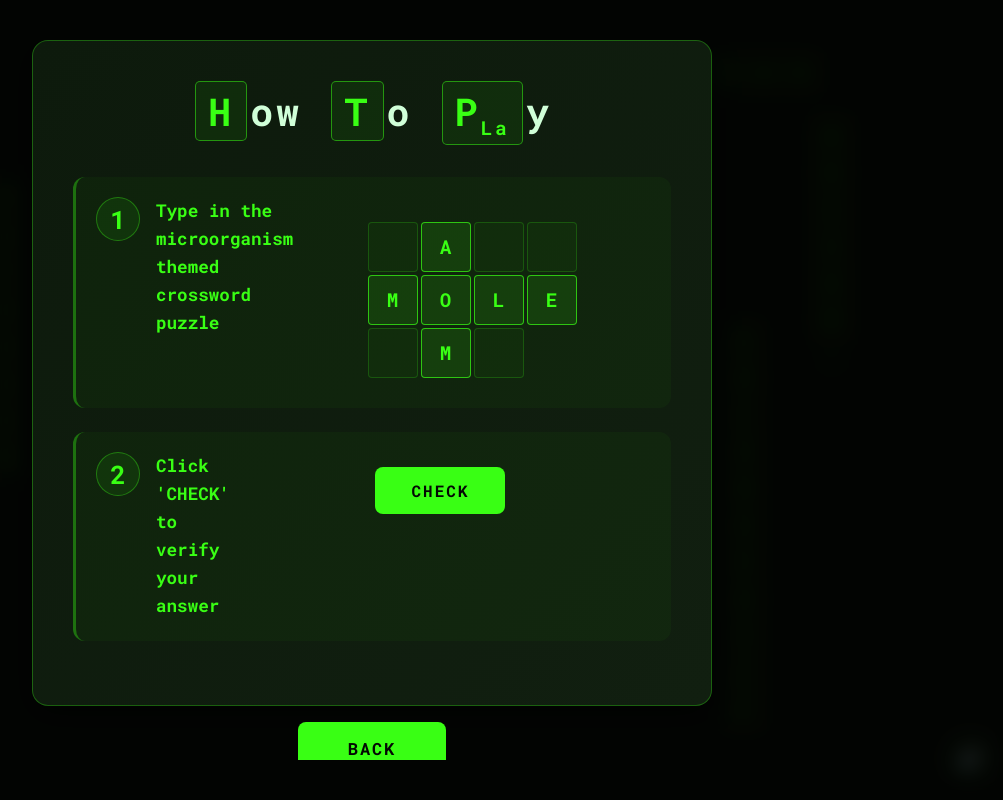
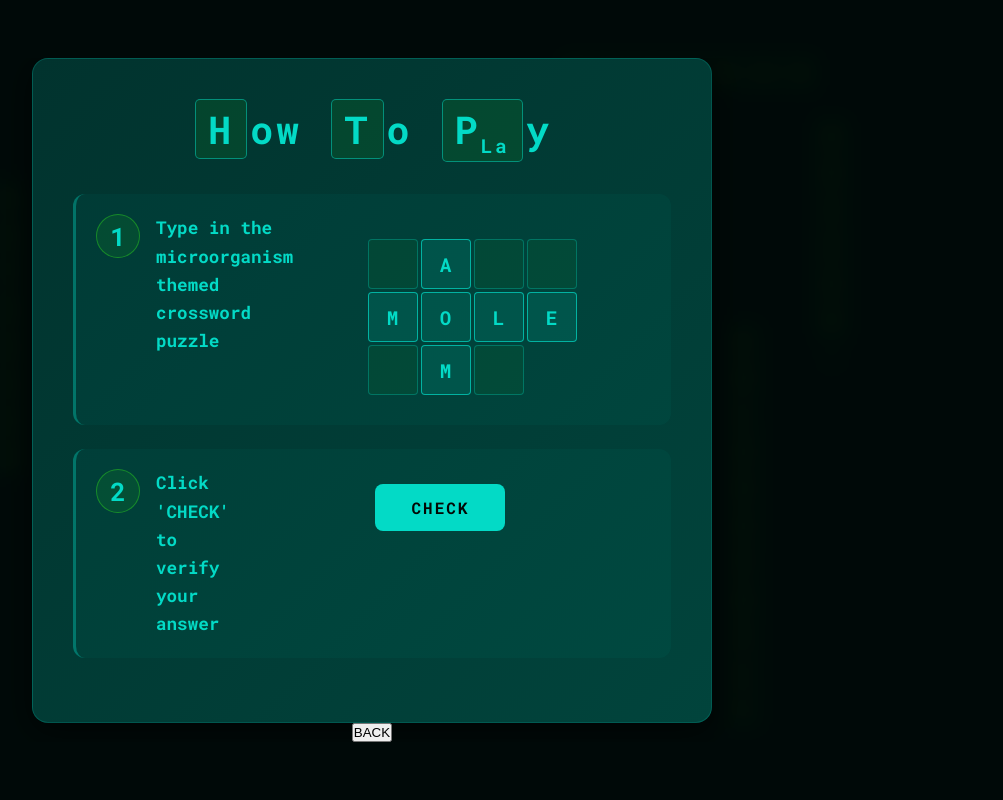
Before and after one commit to SanwikSagarPW/Crossword_Microorganisms, a plain HTML site: page index.html in a window 1280 px wide. Both pictures are taken after a click on the button "HOW TO PLAY". Shown: the whole page, without its empty margins (268-1271 px from the left). Drawn offline with Linux system fonts and the light colour scheme.

Commit message:
feat: unify all UI accent and highlight colors to #03dac6 (monochrome theme) and fix CSS block errors

```diff
--- a/index.html
+++ b/index.html
@@ -9,12 +9,12 @@
     <link href="https://fonts.googleapis.com/css2?family=Roboto+Mono:wght@400;700&display=swap" rel="stylesheet">
     <style>
         :root {
-            --background-color: #090f09;
-            --card-background: #0d160c;
-            --text-color: #d0ffd8;
-            --accent-color: #39ff14;
-            --button-hover: #2ee810;
-            --overlay-bg: rgba(0, 0, 0, 0.9);
+            --background-color: #01201c;
+            --card-background: #01332e;
+            --text-color: #03dac6;
+            --accent-color: #03dac6;
+            --button-hover: rgba(3,218,198,0.18);
+            --overlay-bg: rgba(3,218,198,0.09);
         }
 
         * {
@@ -131,7 +131,7 @@
 
         .game-eyebrow {
             font-size: clamp(0.65em, 2vw, 0.78em);
-            color: rgba(57, 255, 20, 0.55);
+            color: rgba(3,218,198,0.55);
             letter-spacing: 3px;
             text-transform: uppercase;
             margin-bottom: 10px;
@@ -149,7 +149,7 @@
 
         .game-subtitle {
             font-size: clamp(0.7em, 2.5vw, 0.95em);
-            color: rgba(208, 255, 216, 0.45);
+            color: rgba(3,218,198,0.45);
             letter-spacing: clamp(2px, 1vw, 4px);
             text-transform: uppercase;
             margin-top: 8px;
@@ -189,7 +189,7 @@
             width: 0;
             height: 0;
             border-radius: 50%;
-            background: rgba(255, 255, 255, 0.2);
+            background: rgba(3,218,198,0.12);
             transform: translate(-50%, -50%);
             transition: width 0.6s, height 0.6s;
         }
@@ -206,7 +206,7 @@
 
         .play-btn {
             background-color: var(--accent-color);
-            color: #040804;
+            color: #01201c;
             box-shadow: none;
         }
 
@@ -223,7 +223,7 @@
         .how-to-btn {
             background-color: transparent;
             color: var(--accent-color);
-            border: 1px solid rgba(57, 255, 20, 0.45);
+            border: 1px solid rgba(3,218,198,0.45);
         }
 
         .how-to-btn:hover {
@@ -286,14 +286,14 @@
 
         /* How to Play Content Styles */
         .how-to-play-content {
-            background: linear-gradient(135deg, #0d1a0c 0%, #111f10 100%);
+            background: linear-gradient(135deg, #01332e 0%, #01443c 100%);
             border-radius: 16px;
             padding: clamp(20px, 4vw, 40px);
             max-width: 680px;
             box-shadow: 0 8px 32px rgba(0,0,0,0.6);
-            border: 1px solid rgba(57, 255, 20, 0.3);
-        }
-
+            border: 1px solid rgba(3,218,198,0.2);
+            background-color: rgba(3,218,198,0.05);
+            color: rgba(3,218,198,0.4);
         .how-to-title {
             font-size: clamp(1.6em, 5vw, 2.4em);
             text-align: center;
@@ -305,7 +305,7 @@
 
         .title-letter {
             display: inline-block;
-            border: 1px solid rgba(57, 255, 20, 0.5);
+            border: 1px solid rgba(3,218,198,0.5);
             padding: 4px 12px;
             margin: 0 3px;
             background-color: rgba(57, 255, 20, 0.08);
@@ -324,9 +324,9 @@
             align-items: flex-start;
             margin-bottom: clamp(18px, 3vh, 35px);
             padding: clamp(12px, 2vw, 20px);
-            background-color: rgba(57, 255, 20, 0.04);
+            background-color: rgba(3,218,198,0.04);
             border-radius: 12px;
-            border-left: 3px solid rgba(57, 255, 20, 0.35);
+            border-left: 3px solid rgba(3,218,198,0.35);
         }
 
         .instruction-number {
@@ -374,7 +374,7 @@
         .mini-cell {
             width: 50px;
             height: 50px;
-            border: 1px solid rgba(57, 255, 20, 0.2);
+                border: 1px solid rgba(3,218,198,0.3);
             background-color: rgba(57, 255, 20, 0.04);
             display: flex;
             align-items: center;
@@ -386,8 +386,8 @@
         }
 
         .mini-cell.filled {
-            background-color: rgba(57, 255, 20, 0.12);
-            border-color: rgba(57, 255, 20, 0.7);
+            background-color: rgba(3,218,198,0.12);
+            border-color: rgba(3,218,198,0.7);
             color: var(--accent-color);
         }
 
@@ -464,8 +464,8 @@
             right: 20px;
             width: 44px;
             height: 44px;
-            background-color: rgba(17, 28, 15, 0.92);
-            border: 1px solid rgba(57, 255, 20, 0.28);
+            background-color: rgba(1,32,28,0.92);
+            border: 1px solid rgba(3,218,198,0.28);
             border-radius: 50%;
             cursor: pointer;
             display: flex;
@@ -481,13 +481,14 @@
 
         .music-control:hover {
             transform: scale(1.08);
-            border-color: rgba(57, 255, 20, 0.55);
+            border-color: rgba(3,218,198,0.55);
         }
 
         .music-control.muted {
-            background-color: rgba(30, 30, 30, 0.7);
-            border-color: rgba(100, 100, 100, 0.3);
-            color: rgba(208,255,216,0.28);
+            background-color: rgba(1,32,28,0.7);
+            border-color: rgba(3,218,198,0.3);
+            color: rgba(3,218,198,0.28);
+        }
         }
     </style>
 </head>
--- a/style.css
+++ b/style.css
@@ -1,18 +1,18 @@
 :root {
-    --background-color: #090f09;
-    --grid-background: #0d150c;
-    --cell-background: #111c0f;
-    --text-color: #d0ffd8;
-    --accent-color: #39ff14;
-    --highlight-color: rgba(57, 255, 20, 0.09);
-    --focus-color: rgba(57, 255, 20, 0.18);
-    --focus-outline: #39ff14;
-    --correct-color: rgba(57, 255, 20, 0.15);
-    --incorrect-color: rgba(255, 50, 50, 0.22);
-    --border-color: rgba(57, 255, 20, 0.28);
-    --hint-color: rgba(255, 214, 0, 0.1);
-    --xp-color: #ffd700;
-    --empty-cell: #040804;
+    --background-color: #01201c;
+    --grid-background: #01332e;
+    --cell-background: #01443c;
+    --text-color: #03dac6;
+    --accent-color: #03dac6;
+    --highlight-color: rgba(3,218,198,0.09);
+    --focus-color: rgba(3,218,198,0.18);
+    --focus-outline: #03dac6;
+    --correct-color: rgba(3,218,198,0.15);
+    --incorrect-color: rgba(3,218,198,0.22);
+    --border-color: rgba(3,218,198,0.28);
+    --hint-color: rgba(3,218,198,0.1);
+    --xp-color: #03dac6;
+    --empty-cell: #01201c;
 }
 
 * { box-sizing: border-box; margin: 0; padding: 0; }
@@ -46,11 +46,11 @@ body {
 .subtitle { margin-top: 4px; font-size: clamp(0.72em, 1.5vw, 0.88em); color: rgba(208,255,216,0.5); letter-spacing: 1px; }
 
 .stats-display { display: flex; justify-content: center; gap: 15px; margin-top: 12px; flex-wrap: wrap; }
-.stat-box { font-size: 0.88em; font-weight: bold; background: rgba(57,255,20,0.05); border: 1px solid rgba(57,255,20,0.18); padding: 4px 14px; border-radius: 20px; }
-.stat-box .stat-label { color: rgba(208,255,216,0.5); margin-right: 4px; }
+.stat-box { font-size: 0.88em; font-weight: bold; background: rgba(3,218,198,0.05); border: 1px solid rgba(3,218,198,0.18); padding: 4px 14px; border-radius: 20px; }
+.stat-box .stat-label { color: rgba(3,218,198,0.5); margin-right: 4px; }
 .xp-display .stat-value { color: var(--xp-color); }
 .accuracy-display .stat-value { color: var(--accent-color); }
-.attempts-display .stat-value { color: rgba(208,255,216,0.7); }
+.attempts-display .stat-value { color: rgba(3,218,198,0.7); }
 
 .level-buttons { display: flex; gap: 10px; justify-content: center; margin-top: 12px; }
 .level-btn {
@@ -72,12 +72,12 @@ body {
 /* --- HINT BOX --- */
 .hint-display {
     grid-column: 1 / -1;
-    background-color: rgba(255, 214, 0, 0.07);
+    background-color: rgba(3,218,198,0.07);
     border-left: 3px solid var(--xp-color);
     padding: 10px 15px;
     border-radius: 4px;
     font-size: 0.88em;
-    color: #ffe082;
+    color: var(--xp-color);
     font-weight: 500;
     display: flex;
     gap: 8px;
@@ -223,8 +223,8 @@ li.highlighted { background-color: rgba(57,255,20,0.12); color: var(--accent-col
     right: 20px;
     width: 44px;
     height: 44px;
-    background-color: rgba(17, 28, 15, 0.9);
-    border: 1px solid rgba(57,255,20,0.3);
+    background-color: rgba(1,32,28,0.9);
+    border: 1px solid rgba(3,218,198,0.3);
     border-radius: 50%;
     cursor: pointer;
     display: flex;
@@ -236,8 +236,8 @@ li.highlighted { background-color: rgba(57,255,20,0.12); color: var(--accent-col
     z-index: 100;
     backdrop-filter: blur(4px);
 }
-.music-btn:hover { border-color: rgba(57,255,20,0.6); background-color: rgba(57,255,20,0.1); }
-.music-btn.muted { color: rgba(208,255,216,0.3); border-color: rgba(57,255,20,0.12); }
+.music-btn:hover { border-color: rgba(3,218,198,0.6); background-color: rgba(3,218,198,0.1); }
+.music-btn.muted { color: rgba(3,218,198,0.3); border-color: rgba(3,218,198,0.12); }
 
 /* --- RESPONSIVE --- */
 @media (max-width: 1000px) {
```
Also changed, not shown: landing.html (+30 -28 lines).
